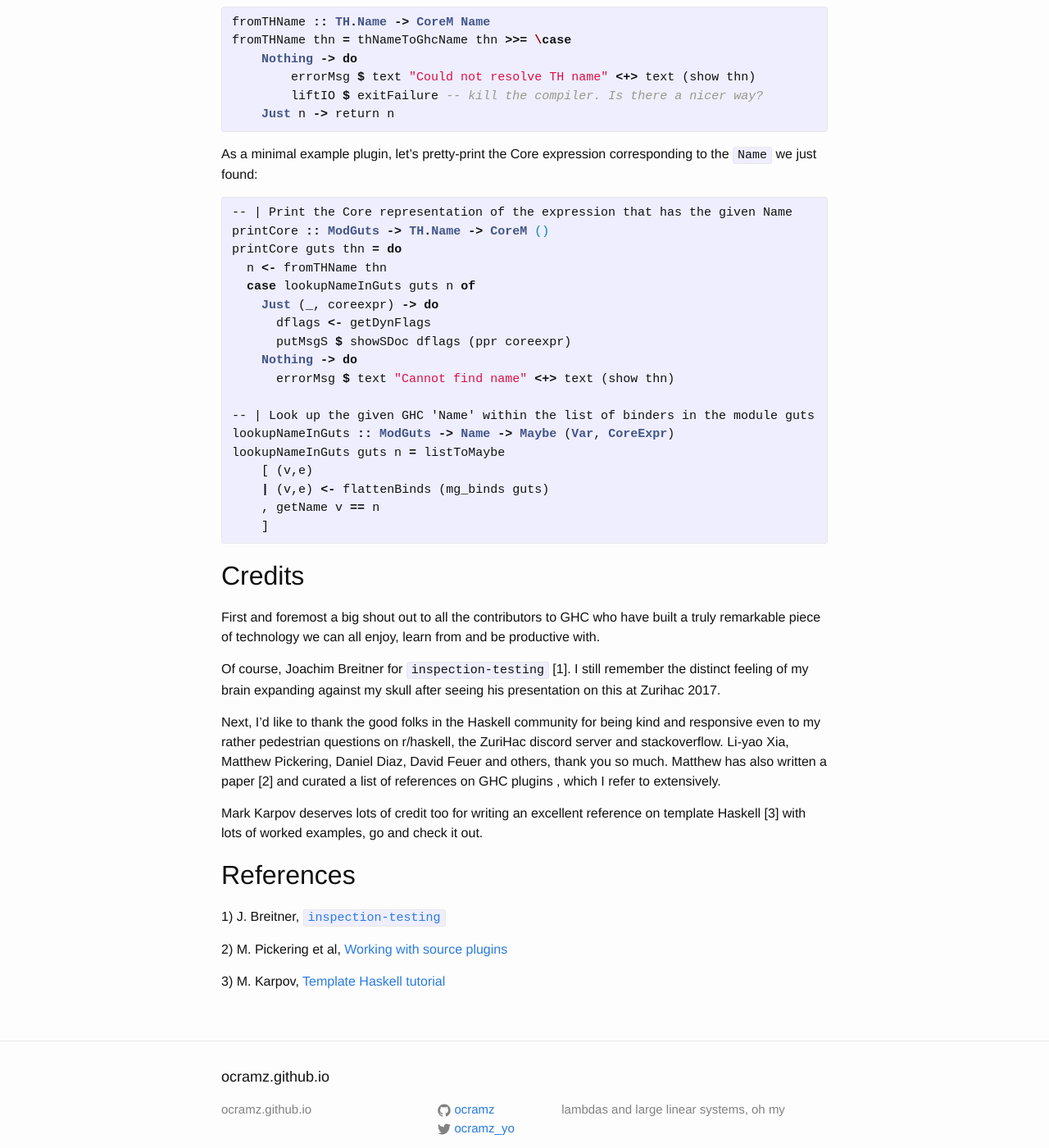
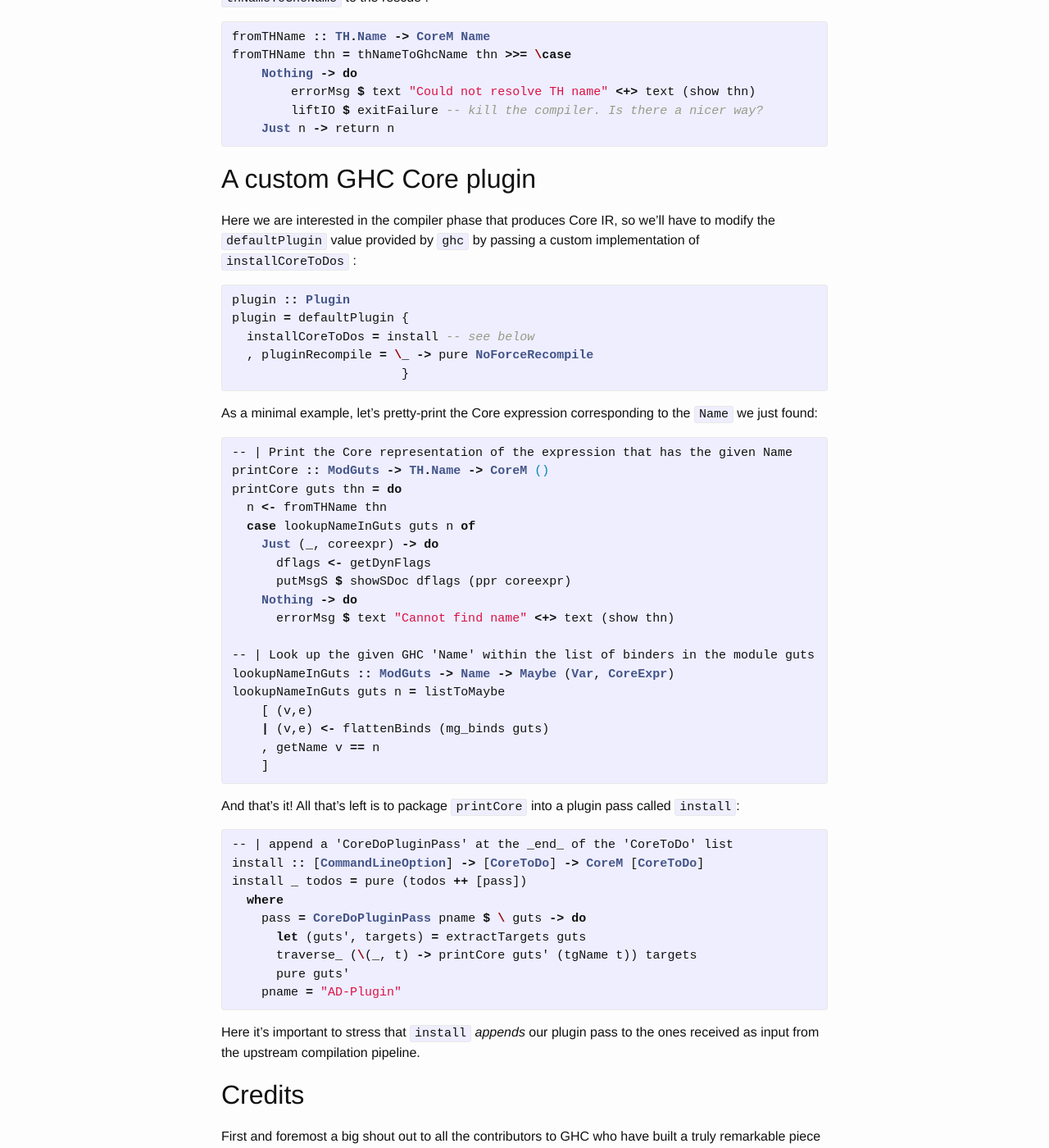
Before and after one commit to ocramz/ocramz.github.io, a Jekyll site: the page built from _posts/2021-06-22-finding-core-th.markdown, in a window 1280 px wide and 1400 px high, scrolled down 2663 px. Shown: the whole window at 82% size. Built offline with Jekyll 4.4.1, drawn with Linux system fonts in a browser that asks for light colours; some of the changed text lies outside the part shown.

Commit message:
blog update

```diff
--- a/_posts/2021-06-22-finding-core-th.markdown
+++ b/_posts/2021-06-22-finding-core-th.markdown
@@ -41,12 +41,25 @@ import Data.Data (Data)
 import Language.Haskell.TH (Name, Loc, AnnTarget(..), Pragma(..), Dec(..), location, Q, Exp(..))
 import Language.Haskell.TH.Syntax (liftData)
 
-data Target = Target Name deriving (Data)
+-- our annotation payload type
+data Target = MkTarget Name deriving (Data)
 
-nameAnnotation :: Name -> Q [Dec]
-nameAnnotation n = do
+inspect :: Name -> Q [Dec]
+inspect n = do
   annExpr <- liftData (MkTarget n)
   pure [PragmaD (AnnP ModuleAnnotation annExpr)]
+{% endhighlight %}
+
+and `nameAnnotation` can be used as follows (in a separate module) :
+
+{% highlight haskell %}
+{-# language TemplateHaskell #-}
+...
+
+f :: Double -> Double -> Double
+f x y = sqrt x + y
+
+inspect 'f
 {% endhighlight %}
 
 
@@ -66,20 +79,10 @@ import qualified Language.Haskell.TH.Syntax as TH (Name)
 {% endhighlight %}
 
 
-{% highlight haskell %}
-{% endhighlight %}
 
-Here we are interested in the compiler phase that produces Core IR, so we'll have to modify the `defaultPlugin` value provided by `ghc` by passing a custom implementation of `installCoreToDos` :
 
-{% highlight haskell %}
-plugin :: Plugin
-plugin = defaultPlugin {
-  installCoreToDos = install -- see below
-  , pluginRecompile = \_ -> pure NoForceRecompile
-                       }
-{% endhighlight %}
 
-First, we need a function that looks up all the annotations from the module internals (aptly named `ModGuts` in ghc) and attempts to decode them via their Data interface. Here we are using a custom `Target` type, which could carry additional metadata.
+First, we need a function that looks up all the annotations from the module internals (aptly named `ModGuts` in ghc) and attempts to decode them via their Data interface. Here we are using a custom `Target` type defined above, which could carry additional metadata.
 
 {% highlight haskell %}
 extractAnns :: ModGuts -> (ModGuts, [Target])
@@ -104,7 +107,20 @@ fromTHName thn = thNameToGhcName thn >>= \case
     Just n -> return n
 {% endhighlight %}
 
-As a minimal example plugin, let's pretty-print the Core expression corresponding to the `Name` we just found:
+
+## A custom GHC Core plugin
+
+Here we are interested in the compiler phase that produces Core IR, so we'll have to modify the `defaultPlugin` value provided by `ghc` by passing a custom implementation of `installCoreToDos` :
+
+{% highlight haskell %}
+plugin :: Plugin
+plugin = defaultPlugin {
+  installCoreToDos = install -- see below
+  , pluginRecompile = \_ -> pure NoForceRecompile
+                       }
+{% endhighlight %}
+
+As a minimal example, let's pretty-print the Core expression corresponding to the `Name` we just found:
 
 {% highlight haskell %}
 -- | Print the Core representation of the expression that has the given Name
@@ -128,6 +144,23 @@ lookupNameInGuts guts n = listToMaybe
 {% endhighlight %}
 
 
+And that's it! All that's left is to package `printCore` into a plugin pass called `install`:
+
+{% highlight haskell %}
+-- | append a 'CoreDoPluginPass' at the _end_ of the 'CoreToDo' list
+install :: [CommandLineOption] -> [CoreToDo] -> CoreM [CoreToDo]
+install _ todos = pure (todos ++ [pass])
+  where
+    pass = CoreDoPluginPass pname $ \ guts -> do
+      let (guts', targets) = extractTargets guts
+      traverse_ (\(_, t) -> printCore guts' (tgName t)) targets
+      pure guts'
+    pname = "AD-Plugin"
+{% endhighlight %}
+
+Here it's important to stress that `install` _appends_ our plugin pass to the ones received as input from the upstream compilation pipeline.
+
+
 
 ## Credits
 
@@ -142,6 +175,8 @@ Mark Karpov deserves lots of credit too for writing an excellent reference on te
 
 ## References
 
+0) [GHC annotations](https://gitlab.haskell.org/ghc/ghc/-/wikis/annotations)
+
 1) J. Breitner, [`inspection-testing`](https://github.com/nomeata/inspection-testing)
 
 2) M. Pickering et al, [Working with source plugins](https://mpickering.github.io/papers/working-with-source-plugins.pdf)
```
Also changed, not shown: 1 other file.
